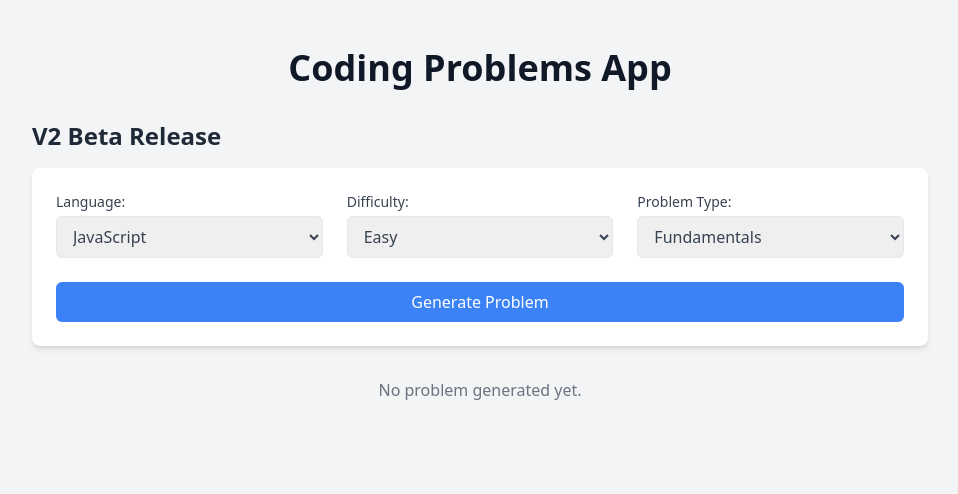
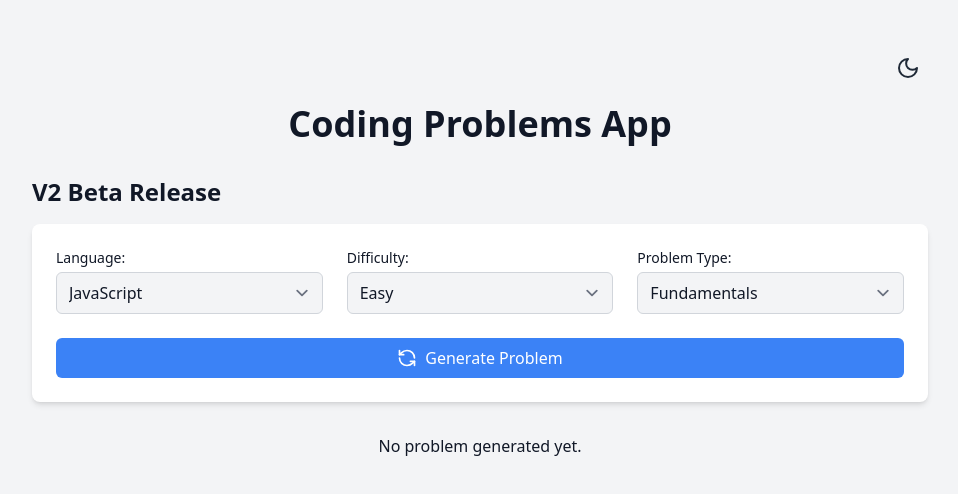
Before and after one commit to movarnell/Code-Problems-V2, a React (Vite) app: page / in a window 1280 px wide. Shown: the top 494 px of the page, without its empty margins (160-1118 px from the left). Built offline with nearby package versions, Linux system fonts and the light colour scheme.

Commit message:
Implement dark mode toggle and enhance UI with Tailwind CSS styles

```diff
--- a/package.json
+++ b/package.json
@@ -10,7 +10,9 @@
     "preview": "vite preview"
   },
   "dependencies": {
+    "@tailwindcss/forms": "^0.5.9",
     "axios": "^1.7.7",
+    "lucide-react": "^0.441.0",
     "openai": "^4.59.0",
     "react": "^18.3.1",
     "react-ace": "^12.0.0",
--- a/src/App.css
+++ b/src/App.css
@@ -1,3 +1,19 @@
 @tailwind base;
 @tailwind components;
 @tailwind utilities;
+
+/* Custom Styles */
+body {
+    @apply transition-colors duration-300 bg-background-light text-text-light;
+  }
+
+  .dark body {
+    @apply bg-background-dark text-text-dark;
+  }
+
+  button,
+  select,
+  input,
+  textarea {
+    @apply transition-colors duration-300;
+  }
--- a/src/App.jsx
+++ b/src/App.jsx
@@ -2,7 +2,9 @@ import React from 'react';
 import { QueryClient, QueryClientProvider } from 'react-query';
 import GenerateProblemForm from './components/GenerateProblemForm';
 import ProblemDisplay from './components/ProblemDisplay';
-import { Toaster } from 'react-hot-toast'; // Import Toaster to display toast notifications
+import { Toaster } from 'react-hot-toast';
+import { ThemeProvider } from './contexts/ThemeContext';
+import ThemeToggle from './components/ThemeToggle';
 
 const queryClient = new QueryClient();
 
@@ -16,15 +18,24 @@ function App() {
 
   return (
     <QueryClientProvider client={queryClient}>
-      <div className="min-h-screen px-4 py-12 bg-gray-100 sm:px-6 lg:px-8">
-        <div className="max-w-4xl mx-auto">
-          <h1 className="mb-8 text-4xl font-bold text-center text-gray-900">Coding Problems App</h1>
-          <h2 className="mb-4 text-2xl font-bold text-gray-800">V2 Beta Release</h2>
-          <GenerateProblemForm setProblem={handleSetProblem} />
-          <ProblemDisplay problem={problem} />
+      <ThemeProvider>
+        <div className="min-h-screen px-4 py-12 transition-colors duration-300 bg-background-light dark:bg-background-dark sm:px-6 lg:px-8">
+          <div className="max-w-4xl mx-auto">
+            <div className="flex justify-end mb-4">
+              <ThemeToggle />
+            </div>
+            <h1 className="mb-8 text-4xl font-bold text-center text-text-light dark:text-text-dark">
+              Coding Problems App
+            </h1>
+            <h2 className="mb-4 text-2xl font-bold text-text-light dark:text-text-dark">
+              V2 Beta Release
+            </h2>
+            <GenerateProblemForm setProblem={handleSetProblem} />
+            <ProblemDisplay problem={problem} />
+          </div>
         </div>
-      </div>
-      <Toaster position="top-right" reverseOrder={false} />
+        <Toaster position="top-right" reverseOrder={false} />
+      </ThemeProvider>
     </QueryClientProvider>
   );
 }
--- a/src/components/GenerateProblemForm.jsx
+++ b/src/components/GenerateProblemForm.jsx
@@ -1,6 +1,7 @@
 import React from 'react';
 import { useMutation } from 'react-query';
 import toast from 'react-hot-toast';
+import { RefreshCcw } from 'lucide-react';
 
 function GenerateProblemForm({ setProblem }) {
   const [formData, setFormData] = React.useState({
@@ -48,17 +49,21 @@ function GenerateProblemForm({ setProblem }) {
   };
 
   return (
-    <form onSubmit={handleSubmit} className="p-6 mb-8 bg-white rounded-lg shadow-md">
+    <form
+      onSubmit={handleSubmit}
+      className="p-6 mb-8 transition-colors duration-300 rounded-lg shadow-md bg-card-light dark:bg-card-dark"
+    >
       <div className="grid grid-cols-1 gap-6 md:grid-cols-3">
+        {/* Language Select */}
         <div>
-          <label htmlFor="language" className="block mb-1 text-sm font-medium text-gray-700">
+          <label htmlFor="language" className="block mb-1 text-sm font-medium text-text-light dark:text-text-dark">
             Language:
           </label>
           <select
             id="language"
             value={formData.language}
             onChange={handleInputChange}
-            className="w-full px-3 py-2 text-gray-700 border rounded-md focus:outline-none focus:ring-2 focus:ring-blue-500"
+            className="w-full px-3 py-2 transition-colors duration-300 border border-gray-300 rounded-md text-text-light dark:text-text-dark dark:border-gray-600 bg-background-light dark:bg-background-dark focus:outline-none focus:ring-2 focus:ring-primary-light dark:focus:ring-primary-dark"
           >
             <option value="JavaScript">JavaScript</option>
             <option value="Python">Python</option>
@@ -66,15 +71,16 @@ function GenerateProblemForm({ setProblem }) {
           </select>
         </div>
 
+        {/* Difficulty Select */}
         <div>
-          <label htmlFor="difficulty" className="block mb-1 text-sm font-medium text-gray-700">
+          <label htmlFor="difficulty" className="block mb-1 text-sm font-medium text-text-light dark:text-text-dark">
             Difficulty:
           </label>
           <select
             id="difficulty"
             value={formData.difficulty}
             onChange={handleInputChange}
-            className="w-full px-3 py-2 text-gray-700 border rounded-md focus:outline-none focus:ring-2 focus:ring-blue-500"
+            className="w-full px-3 py-2 transition-colors duration-300 border border-gray-300 rounded-md text-text-light dark:text-text-dark dark:border-gray-600 bg-background-light dark:bg-background-dark focus:outline-none focus:ring-2 focus:ring-primary-light dark:focus:ring-primary-dark"
           >
             <option value="Very Easy">Very Easy</option>
             <option value="Easy">Easy</option>
@@ -83,19 +89,20 @@ function GenerateProblemForm({ setProblem }) {
           </select>
         </div>
 
+        {/* Problem Type Select */}
         <div>
-          <label htmlFor="problemType" className="block mb-1 text-sm font-medium text-gray-700">
+          <label htmlFor="problemType" className="block mb-1 text-sm font-medium text-text-light dark:text-text-dark">
             Problem Type:
           </label>
           <select
             id="problemType"
             value={formData.problemType}
             onChange={handleInputChange}
-            className="w-full px-3 py-2 text-gray-700 border rounded-md focus:outline-none focus:ring-2 focus:ring-blue-500"
+            className="w-full px-3 py-2 transition-colors duration-300 border border-gray-300 rounded-md text-text-light dark:text-text-dark dark:border-gray-600 bg-background-light dark:bg-background-dark focus:outline-none focus:ring-2 focus:ring-primary-light dark:focus:ring-primary-dark"
           >
             <option value="Fundamentals">Fundamentals</option>
             <option value="Loops">Loops</option>
-            <option value="conditionals">Conditionals</option>
+            <option value="Conditionals">Conditionals</option>
             <option value="Functions">Functions</option>
             <option value="String Manipulation">String Manipulation</option>
             <option value="Arrays">Arrays</option>
@@ -110,9 +117,19 @@ function GenerateProblemForm({ setProblem }) {
       <button
         type="submit"
         disabled={generateProblemMutation.isLoading}
-        className="w-full px-4 py-2 mt-6 text-white transition-colors bg-blue-500 rounded-md hover:bg-blue-600 focus:outline-none focus:ring-2 focus:ring-blue-500 focus:ring-opacity-50 disabled:bg-blue-300"
+        className="flex items-center justify-center w-full px-4 py-2 mt-6 text-white transition-colors rounded-md bg-primary-light dark:bg-primary-dark hover:bg-primary-dark dark:hover:bg-primary-light focus:outline-none focus:ring-2 focus:ring-primary-light dark:focus:ring-primary-dark focus:ring-opacity-50 disabled:bg-primary-light dark:disabled:bg-primary-dark"
       >
-        {generateProblemMutation.isLoading ? 'Generating...' : 'Generate Problem'}
+        {generateProblemMutation.isLoading ? (
+          <>
+            <RefreshCcw className="w-5 h-5 mr-2 animate-spin" />
+            Generating...
+          </>
+        ) : (
+          <>
+            <RefreshCcw className="w-5 h-5 mr-2" />
+            Generate Problem
+          </>
+        )}
       </button>
     </form>
   );
--- a/src/components/ProblemDisplay.jsx
+++ b/src/components/ProblemDisplay.jsx
@@ -1,5 +1,6 @@
 import React from 'react';
 import AceEditor from 'react-ace';
+import { Play } from 'lucide-react';
 
 import 'ace-builds/src-noconflict/mode-javascript';
 import 'ace-builds/src-noconflict/mode-python';
@@ -18,17 +19,10 @@ function ProblemDisplay({ problem }) {
   }, [problem]);
 
   if (!problem) {
-    return <div className="mt-8 text-center text-gray-500">No problem generated yet.</div>;
+    return <div className="mt-8 text-center text-text-light dark:text-text-dark">No problem generated yet.</div>;
   }
 
-  const {
-    problem_title,
-    difficulty,
-    language,
-    problem_description,
-    requirements,
-    test_cases,
-  } = problem;
+  const { problem_title, difficulty, language, problem_description, requirements, test_cases } = problem;
 
   const handleRunCode = async () => {
     console.log('Running code:', userCode);
@@ -71,26 +65,26 @@ function ProblemDisplay({ problem }) {
   };
 
   return (
-    <div className="p-6 bg-white rounded-lg shadow-md">
-      <h2 className="mb-4 text-2xl font-bold text-gray-800">
+    <div className="p-6 transition-colors duration-300 rounded-lg shadow-md bg-card-light dark:bg-card-dark">
+      <h2 className="mb-4 text-2xl font-bold text-text-light dark:text-text-dark">
         {problem_title || 'Untitled Problem'}
       </h2>
       <div className="flex flex-wrap gap-4 mb-4">
-        <p className="px-3 py-1 text-sm font-semibold text-blue-800 bg-blue-100 rounded-full">
+        <p className="px-3 py-1 text-sm font-semibold rounded-full text-primary-dark dark:text-primary-light bg-primary-light dark:bg-primary-dark">
           Difficulty: {difficulty || 'Not specified'}
         </p>
-        <p className="px-3 py-1 text-sm font-semibold text-green-800 bg-green-100 rounded-full">
+        <p className="px-3 py-1 text-sm font-semibold text-green-800 bg-green-100 rounded-full dark:bg-green-700 dark:text-green-300">
           Language: {language || 'Not specified'}
         </p>
       </div>
-      <p className="mb-6 text-gray-600">
+      <p className="mb-6 text-text-light dark:text-text-dark">
         {problem_description || 'No description available.'}
       </p>
 
       {requirements && requirements.length > 0 && (
         <div className="mb-6">
-          <h3 className="mb-2 text-xl font-semibold text-gray-800">Requirements:</h3>
-          <ul className="text-gray-600 list-disc list-inside">
+          <h3 className="mb-2 text-xl font-semibold text-text-light dark:text-text-dark">Requirements:</h3>
+          <ul className="list-disc list-inside text-text-light dark:text-text-dark">
             {requirements.map((req, index) => (
               <li key={index}>{req}</li>
             ))}
@@ -99,7 +93,7 @@ function ProblemDisplay({ problem }) {
       )}
 
       <div className="mb-6">
-        <h3 className="mb-2 text-xl font-semibold text-gray-800">Code Editor:</h3>
+        <h3 className="mb-2 text-xl font-semibold text-text-light dark:text-text-dark">Code Editor:</h3>
         <AceEditor
           mode={language === 'Python' ? 'python' : 'javascript'}
           theme="vibrant_ink"
@@ -114,47 +108,45 @@ function ProblemDisplay({ problem }) {
             showLineNumbers: true,
             tabSize: 2,
           }}
-          style={{ width: '100%', height: '300px', borderRadius: '0.375rem' }}
+          className="overflow-hidden rounded-md"
+          style={{ width: '100%', height: '300px', borderRadius: '0.375rem', border: '1px solid #4b5563' }} // Tailwind Gray-700
         />
         <button
           onClick={handleRunCode}
-          className="px-4 py-2 mt-4 text-white bg-blue-500 rounded hover:bg-blue-600"
+          className="flex items-center justify-center px-4 py-2 mt-4 text-white transition-colors duration-300 rounded bg-primary-light dark:bg-primary-dark hover:bg-primary-dark dark:hover:bg-primary-light"
         >
+          <Play className="w-5 h-5 mr-2" />
           Run Code
         </button>
       </div>
+
       {feedback && (
-        <div className="mt-4 text-lg font-semibold text-gray-800">
-          <h3 className='text-2xl font-bold'>Feedback:</h3> <p>{feedback}</p>
+        <div className="mt-4 text-lg font-semibold text-text-light dark:text-text-dark">
+          <h3 className="text-2xl font-bold">Feedback:</h3>
+          <p>{feedback}</p>
         </div>
       )}
 
       {results.length > 0 && (
         <div className="mt-4">
-          <h3 className="mb-2 text-2xl font-semibold text-gray-800">Test Results:</h3>
+          <h3 className="mb-2 text-2xl font-semibold text-text-light dark:text-text-dark">Test Results:</h3>
           {results.map((result, index) => (
             <div
               key={index}
               className={`p-4 mb-4 rounded-md ${
-                result.passed ? 'bg-green-100' : 'bg-red-100'
-              }`}
+                result.passed ? 'bg-green-100 dark:bg-green-700' : 'bg-red-100 dark:bg-red-700'
+              } transition-colors duration-300`}
             >
               <p className="mb-1">
-                <strong className="text-gray-700">Test Case:</strong> {result.testCase}
+                <strong className="text-text-light dark:text-text-dark">Test Case:</strong> {result.testCase}
               </p>
               <p className="mb-1">
-                <strong className="text-gray-700">Expected Output:</strong>{' '}
-                {result.expectedOutput}
+                <strong className="text-text-light dark:text-text-dark">Expected Output:</strong> {result.expectedOutput}
               </p>
               <p className="mb-1">
-                <strong className="text-gray-700">Actual Output:</strong>{' '}
-                {result.actualOutput}
+                <strong className="text-text-light dark:text-text-dark">Actual Output:</strong> {result.actualOutput}
               </p>
-              <p
-                className={`font-semibold ${
-                  result.passed ? 'text-green-600' : 'text-red-600'
-                }`}
-              >
+              <p className={`font-semibold ${result.passed ? 'text-green-600 dark:text-green-400' : 'text-red-600 dark:text-red-400'}`}>
                 {result.passed ? 'Passed' : 'Failed'}
               </p>
             </div>
@@ -164,23 +156,23 @@ function ProblemDisplay({ problem }) {
 
       {test_cases && test_cases.length > 0 && results.length < 1 && (
         <div className="mb-6">
-          <h3 className="mb-2 text-xl font-semibold text-gray-800">Test Cases:</h3>
+          <h3 className="mb-2 text-xl font-semibold text-text-light dark:text-text-dark">Test Cases:</h3>
           {test_cases.map((testCase, index) => (
-            <div key={index} className="p-4 mb-4 rounded-md bg-gray-50">
+            <div key={index} className="p-4 mb-4 transition-colors duration-300 rounded-md bg-gray-50 dark:bg-gray-700">
               <p className="mb-1">
-                <strong className="text-gray-700">Input:</strong>{' '}
-                <code className="bg-gray-200 px-1 py-0.5 rounded">
+                <strong className="text-text-light dark:text-text-dark">Input:</strong>{' '}
+                <code className="bg-gray-200 dark:bg-gray-600 px-1 py-0.5 rounded">
                   {JSON.stringify(testCase.input)}
                 </code>
               </p>
               <p className="mb-1">
-                <strong className="text-gray-700">Expected Output:</strong>{' '}
-                <code className="bg-gray-200 px-1 py-0.5 rounded">
+                <strong className="text-text-light dark:text-text-dark">Expected Output:</strong>{' '}
+                <code className="bg-gray-200 dark:bg-gray-600 px-1 py-0.5 rounded">
                   {JSON.stringify(testCase.expectedOutput)}
                 </code>
               </p>
               {testCase.explanation && (
-                <p className="text-sm text-gray-600">
+                <p className="text-sm text-text-light dark:text-text-dark">
                   <strong>Explanation:</strong> {testCase.explanation}
                 </p>
               )}
--- /dev/null
+++ b/src/components/ThemeToggle.jsx
@@ -0,0 +1,24 @@
+// src/components/ThemeToggle.jsx
+import React, { useContext } from 'react';
+import { ThemeContext } from '../contexts/ThemeContext';
+import { Sun, Moon } from 'lucide-react';
+
+const ThemeToggle = () => {
+  const { darkMode, toggleDarkMode } = useContext(ThemeContext);
+
+  return (
+    <button
+      onClick={toggleDarkMode}
+      className="p-2 rounded-full focus:outline-none focus:ring-2 focus:ring-primary-dark dark:focus:ring-primary-light"
+      aria-label="Toggle Dark Mode"
+    >
+      {darkMode ? (
+        <Sun className="w-6 h-6 text-yellow-400" />
+      ) : (
+        <Moon className="w-6 h-6 text-gray-800" />
+      )}
+    </button>
+  );
+};
+
+export default ThemeToggle;
--- /dev/null
+++ b/src/contexts/ThemeContext.jsx
@@ -0,0 +1,30 @@
+// src/contexts/ThemeContext.jsx
+import React, { createContext, useState, useEffect } from 'react';
+
+export const ThemeContext = createContext();
+
+export const ThemeProvider = ({ children }) => {
+  // Check local storage for theme preference
+  const [darkMode, setDarkMode] = useState(() => {
+    const storedTheme = localStorage.getItem('theme');
+    return storedTheme === 'dark';
+  });
+
+  useEffect(() => {
+    if (darkMode) {
+      document.documentElement.classList.add('dark');
+      localStorage.setItem('theme', 'dark');
+    } else {
+      document.documentElement.classList.remove('dark');
+      localStorage.setItem('theme', 'light');
+    }
+  }, [darkMode]);
+
+  const toggleDarkMode = () => setDarkMode(!darkMode);
+
+  return (
+    <ThemeContext.Provider value={{ darkMode, toggleDarkMode }}>
+      {children}
+    </ThemeContext.Provider>
+  );
+};
--- a/tailwind.config.js
+++ b/tailwind.config.js
@@ -1,11 +1,34 @@
-/** @type {import('tailwindcss').Config} */
+// tailwind.config.js
 module.exports = {
+  darkMode: 'class', // Enable class-based dark mode
   content: [
-    "./index.html",
-    "./src/**/*.{js,ts,jsx,tsx}",
+    './src/**/*.{js,jsx,ts,tsx}', // Adjust paths as needed
   ],
   theme: {
-    extend: {},
+    extend: {
+      colors: {
+        primary: {
+          light: '#3b82f6', // Blue-500
+          dark: '#2563eb', // Blue-600
+        },
+        background: {
+          light: '#f3f4f6', // Gray-100
+          dark: '#1f2937', // Gray-800
+        },
+        card: {
+          light: '#ffffff', // White
+          dark: '#374151', // Gray-700
+        },
+        text: {
+          light: '#111827', // Gray-900
+          dark: '#d1d5db', // Gray-300
+        },
+        // Additional custom colors can be added here
+      },
+    },
   },
-  plugins: [],
-}
+  plugins: [
+    require('@tailwindcss/forms'), // For better form styling
+    // Add other plugins if needed
+  ],
+};
```
Also changed, not shown: 1 other file (tests, documents, lock files or other folders).
